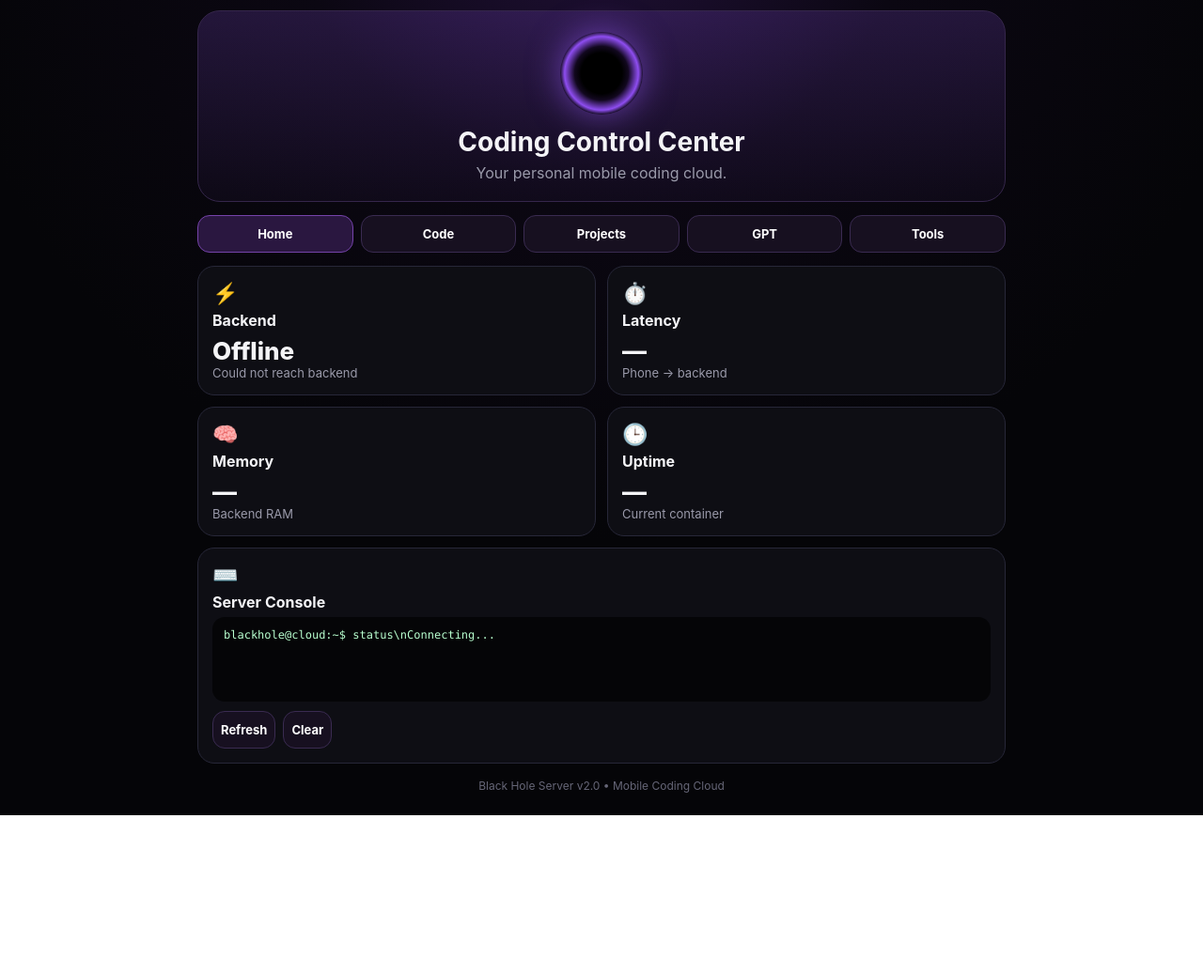
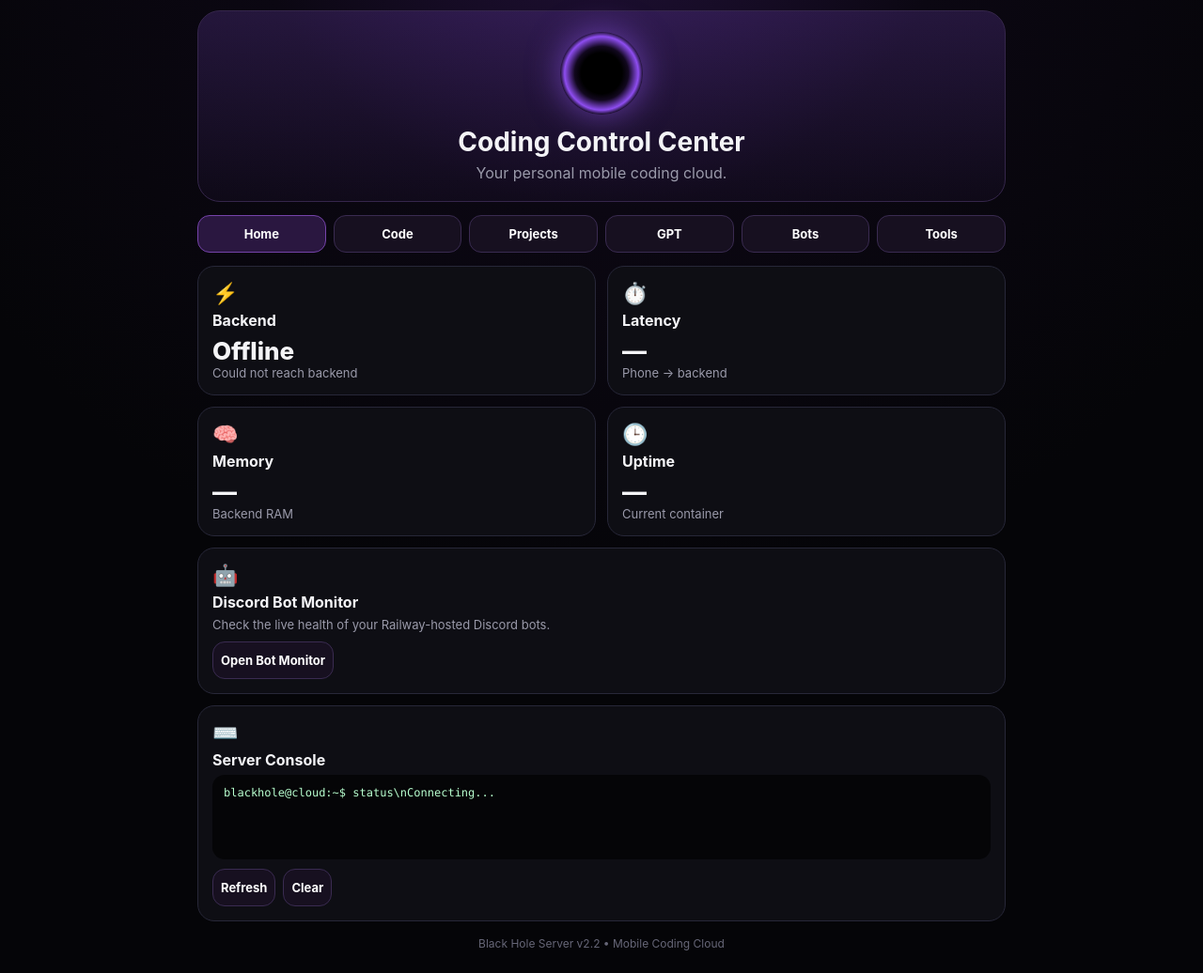
Before and after one commit to abkalen778-eng/Black-hole-server, a website: page index.html in a window 1280 px wide. Shown: the part 48-1084 px from the top of the page at 94% size. Before the commit the page ends 916 px from the top, so only its background shows below. Drawn offline with Linux system fonts and the light colour scheme; no server answers.

Commit message:
Add Bots navigation to Black Hole Server

```diff
--- a/index.html
+++ b/index.html
@@ -11,12 +11,12 @@
     *{box-sizing:border-box}body{margin:0;background:radial-gradient(circle at 50% -10%,#25123f 0,#0b0712 28%,var(--bg) 60%);color:var(--text);font-family:-apple-system,BlinkMacSystemFont,"Segoe UI",sans-serif;min-height:100vh;padding:calc(env(safe-area-inset-top) + 14px) 14px calc(env(safe-area-inset-bottom) + 24px)}
     button,input,textarea,select{font:inherit}.wrap{max-width:860px;margin:auto}.top{display:flex;justify-content:space-between;align-items:center;gap:12px;margin-bottom:14px}.brand{font-weight:850;font-size:22px}.badge{font-size:12px;border-radius:999px;padding:7px 10px;border:1px solid #4a3b1f;background:#231c0d;color:var(--warn)}.badge.online{color:var(--ok);background:#0b2518;border-color:#164c31}.badge.offline{color:var(--bad);background:#2a1014;border-color:#5a2028}
     .hero{background:linear-gradient(180deg,rgba(155,92,255,.18),rgba(155,92,255,.04));border:1px solid #35264b;border-radius:24px;padding:20px;text-align:center}.hole{width:88px;height:88px;border-radius:50%;margin:2px auto 12px;background:radial-gradient(circle,#000 0 35%,#12081f 46%,#8e4df0 63%,transparent 70%);box-shadow:0 0 35px rgba(155,92,255,.55)}h1{margin:0 0 6px;font-size:28px}p{color:var(--muted);margin:0}
-    .nav{display:grid;grid-template-columns:repeat(5,1fr);gap:8px;margin:14px 0}.nav button,.btn{border:1px solid #3a2b51;background:#171020;color:#fff;border-radius:13px;padding:11px 8px;font-weight:750;font-size:13px}.nav button.active{background:#2a1740;border-color:#7543aa}.btn:active,.nav button:active{transform:scale(.98)}
+    .nav{display:grid;grid-template-columns:repeat(6,1fr);gap:8px;margin:14px 0}.nav button,.btn{border:1px solid #3a2b51;background:#171020;color:#fff;border-radius:13px;padding:11px 8px;font-weight:750;font-size:13px}.nav button.active{background:#2a1740;border-color:#7543aa}.btn:active,.nav button:active{transform:scale(.98)}
     .page{display:none}.page.active{display:block}.grid{display:grid;grid-template-columns:repeat(2,minmax(0,1fr));gap:12px}.card{background:var(--panel);border:1px solid var(--line);border-radius:18px;padding:15px;min-height:108px}.wide{grid-column:1/-1}.card h3{margin:6px 0;font-size:16px}.icon{font-size:22px}.value{font-size:26px;font-weight:850;margin-top:7px}.muted{font-size:13px;color:var(--muted)}
     .terminal,.output{font-family:ui-monospace,SFMono-Regular,Menlo,monospace;background:#050507;border-radius:13px;padding:12px;color:#b8ffcf;font-size:12px;min-height:90px;white-space:pre-wrap;overflow-wrap:anywhere}.actions{display:flex;gap:8px;flex-wrap:wrap;margin-top:10px}
     .field,.editor{width:100%;background:#08080d;color:#fff;border:1px solid #2d2d3d;border-radius:12px;padding:11px;outline:none}.editor{min-height:210px;font-family:ui-monospace,SFMono-Regular,Menlo,monospace;font-size:13px;resize:vertical}.small{min-height:120px}.tabs{display:flex;gap:8px;margin:8px 0;flex-wrap:wrap}.tabs button{padding:8px 10px;border-radius:10px;border:1px solid #313141;background:#101018;color:#ddd}.tabs button.active{background:#2a1740;color:white}.preview{width:100%;height:260px;background:white;border:0;border-radius:12px;margin-top:10px}.list{display:flex;flex-direction:column;gap:8px;margin-top:10px}.project{display:flex;justify-content:space-between;align-items:center;gap:8px;padding:11px;background:#09090e;border:1px solid #232332;border-radius:12px}.project strong{font-size:14px}.project span{font-size:12px;color:var(--muted)}
     .chat{height:300px;overflow:auto;background:#07070b;border:1px solid #1d1d28;border-radius:14px;padding:11px;display:flex;flex-direction:column;gap:9px}.msg{max-width:86%;padding:9px 11px;border-radius:13px;white-space:pre-wrap;line-height:1.35;font-size:14px}.user{align-self:flex-end;background:#2a1740;border:1px solid #4a2b6b}.ai{align-self:flex-start;background:#111119;border:1px solid #29293a}.chatrow{display:grid;grid-template-columns:1fr auto;gap:8px;margin-top:9px}.footer{text-align:center;color:#666677;font-size:12px;margin-top:16px}
-    @media(max-width:620px){.grid{grid-template-columns:1fr 1fr}.nav{grid-template-columns:repeat(5,1fr)}.nav button{font-size:11px;padding:9px 4px}.brand{font-size:19px}.hero{padding:17px}.editor{min-height:190px}}
+    @media(max-width:620px){.grid{grid-template-columns:1fr 1fr}.nav{grid-template-columns:repeat(3,1fr)}.nav button{font-size:11px;padding:9px 4px}.brand{font-size:19px}.hero{padding:17px}.editor{min-height:190px}}
   </style>
 </head>
 <body>
@@ -29,6 +29,7 @@
     <button data-page="code">Code</button>
     <button data-page="projects">Projects</button>
     <button data-page="gpt">GPT</button>
+    <button data-page="bots">Bots</button>
     <button data-page="tools">Tools</button>
   </nav>
 
@@ -38,6 +39,7 @@
       <div class="card"><div class="icon">⏱️</div><h3>Latency</h3><div class="value" id="latency">—</div><div class="muted">Phone → backend</div></div>
       <div class="card"><div class="icon">🧠</div><h3>Memory</h3><div class="value" id="memory">—</div><div class="muted" id="memoryDetail">Backend RAM</div></div>
       <div class="card"><div class="icon">🕒</div><h3>Uptime</h3><div class="value" id="uptime">—</div><div class="muted">Current container</div></div>
+      <div class="card wide"><div class="icon">🤖</div><h3>Discord Bot Monitor</h3><div class="muted">Check the live health of your Railway-hosted Discord bots.</div><div class="actions"><button class="btn" onclick="showPage('bots')">Open Bot Monitor</button></div></div>
       <div class="card wide"><div class="icon">⌨️</div><h3>Server Console</h3><div class="terminal" id="terminal">blackhole@cloud:~$ status\nConnecting...</div><div class="actions"><button class="btn" onclick="refreshStats(true)">Refresh</button><button class="btn" onclick="clearTerm()">Clear</button></div></div>
     </div>
   </section>
@@ -65,6 +67,14 @@
     <div class="card"><div class="icon">🤖</div><h3>Black Hole GPT</h3><div class="muted" id="gptDetail">Checking GPT status…</div><div class="chat" id="chat"><div class="msg ai">Loading…</div></div><div class="chatrow"><input id="chatInput" class="field" placeholder="Ask for coding help…" maxlength="4000"><button class="btn" id="sendBtn" onclick="sendMessage()">Send</button></div></div>
   </section>
 
+  <section id="bots" class="page">
+    <div class="grid">
+      <div class="card wide"><div class="icon">🤖</div><h3>Discord Bot Monitor</h3><div class="muted">Your live monitoring dashboard for Pump.fun, FanDuel, and Pocket Option bot services.</div><div class="actions"><button class="btn" onclick="window.location.href='bots.html'">Open Live Monitor</button></div></div>
+      <div class="card"><div class="icon">🟢</div><h3>Live Health</h3><div class="muted">Shows online/offline state and response latency.</div></div>
+      <div class="card"><div class="icon">↻</div><h3>Auto Refresh</h3><div class="muted">The monitor rechecks bot health automatically.</div></div>
+    </div>
+  </section>
+
   <section id="tools" class="page">
     <div class="grid">
       <div class="card wide"><div class="icon">🔌</div><h3>API Lab</h3><div class="muted">Test GET requests from your phone.</div><input id="apiUrl" class="field" value="https://black-hole-backend-production.up.railway.app/health" style="margin-top:10px"><div class="actions"><button class="btn" onclick="testApi()">Send GET</button></div><div class="output" id="apiOutput">Ready.</div></div>
@@ -73,7 +83,7 @@
     </div>
   </section>
 
-  <div class="footer">Black Hole Server v2.0 • Mobile Coding Cloud</div>
+  <div class="footer">Black Hole Server v2.2 • Mobile Coding Cloud</div>
 </main>
 <script>
 const BACKEND='https://black-hole-backend-production.up.railway.app';
```
